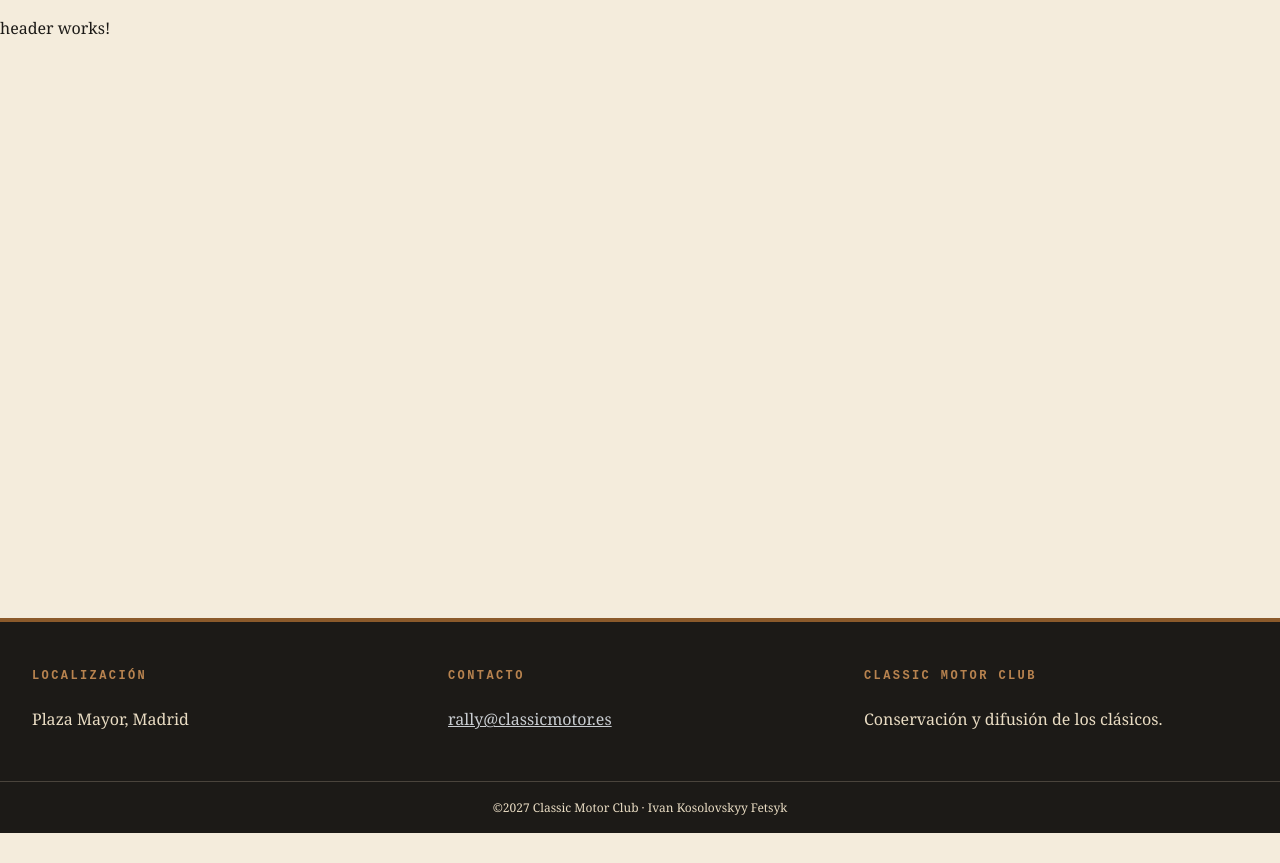
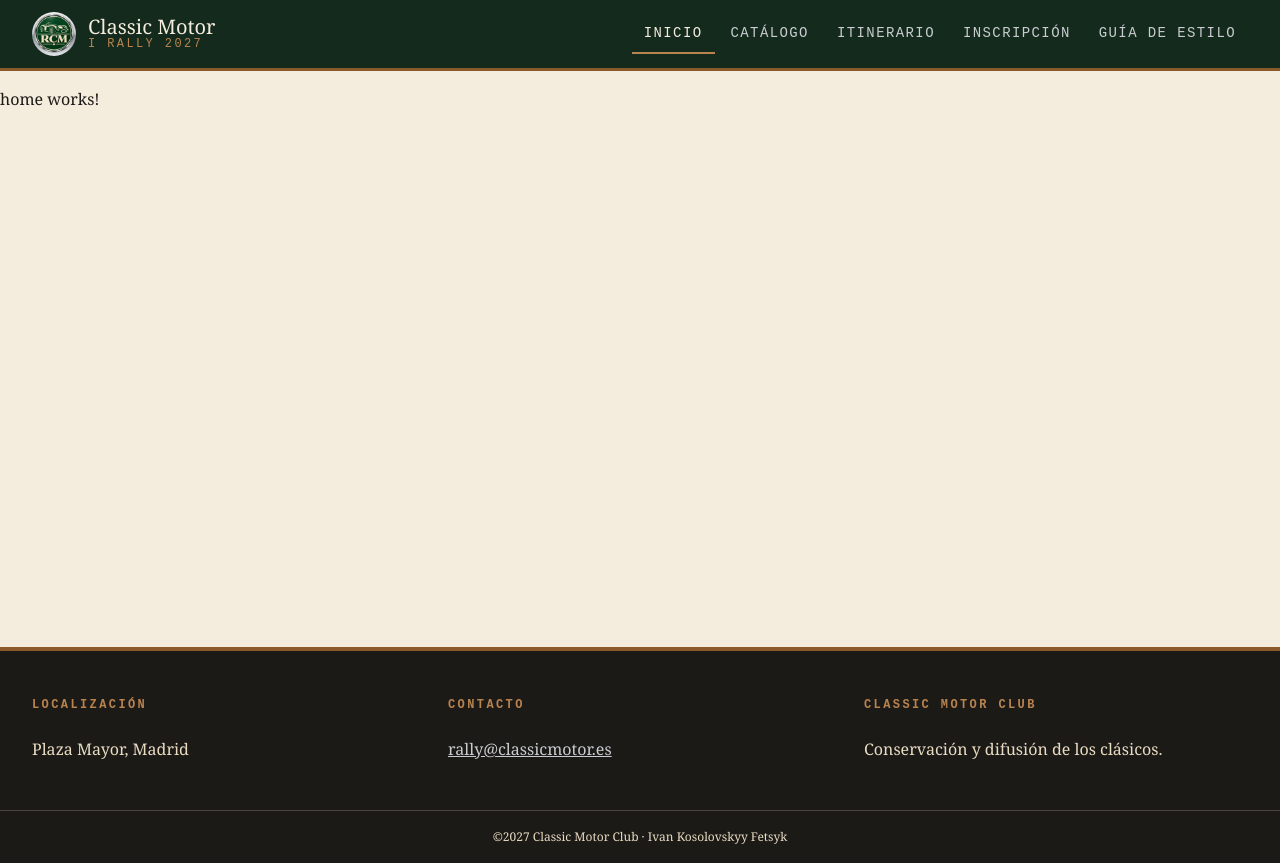
Before and after one commit to donivanovich/RallyClassicMotors, an Angular app: page / in a window 1280 px wide. Before the commit the page ends 833 px from the top, so only its background shows below. Built offline with nearby package versions, Linux system fonts and the light colour scheme.

Commit message:
feat: routes and header view

```diff
--- a/src/app/app.routes.ts
+++ b/src/app/app.routes.ts
@@ -1,3 +1,10 @@
 import { Routes } from '@angular/router';
 
-export const routes: Routes = [];
+export const routes: Routes = [
+  { path: '', loadComponent: () => import('./pages/home/home').then(m => m.Home) },
+  { path: 'catalogo', loadComponent: () => import('./pages/catalog/catalog').then(m => m.Catalog) },
+  { path: 'itinerario', loadComponent: () => import('./pages/itinerary/itinerary').then(m => m.Itinerary) },
+  { path: 'inscripcion', loadComponent: () => import('./pages/registration/registration').then(m => m.Registration) },
+  { path: 'guia-estilo', loadComponent: () => import('./pages/style-guide/style-guide').then(m => m.StyleGuide) },
+  { path: '**', redirectTo: '' },
+];
--- a/src/app/layout/header/header.html
+++ b/src/app/layout/header/header.html
@@ -1 +1,42 @@
-<p>header works!</p>
+<header class="header">
+  <div class="header__inner">
+
+    <a routerLink="/" class="header__brand" (click)="close()">
+      <img class="header__emblem" src="/assets/img/logo.png" alt="Classic Motor"/>
+      <span class="header__name">Classic Motor <small class="header__edition">I Rally 2027</small></span>
+    </a>
+
+    <button class="header__toggle" type="button"
+      [attr.aria-expanded]="open()"
+      aria-controls="menu-principal"
+      (click)="toggle()">
+      <span class="header__toggle-label">{{ open() ? 'Cerrar' : 'Menú' }}</span>
+    </button>
+
+    <nav class="nav" [class.nav--open]="open()" id="menu-principal" aria-label="Navegación principal">
+      <ul class="nav__list">
+        <li class="nav__item">
+          <a class="nav__link" routerLink="/" routerLinkActive="nav__link--active"
+            [routerLinkActiveOptions]="{ exact: true }" (click)="close()">Inicio</a>
+        </li>
+        <li class="nav__item">
+          <a class="nav__link" routerLink="/catalogo" routerLinkActive="nav__link--active"
+            (click)="close()">Catálogo</a>
+        </li>
+        <li class="nav__item">
+          <a class="nav__link" routerLink="/itinerario" routerLinkActive="nav__link--active"
+            (click)="close()">Itinerario</a>
+        </li>
+        <li class="nav__item">
+          <a class="nav__link" routerLink="/inscripcion" routerLinkActive="nav__link--active"
+            (click)="close()">Inscripción</a>
+        </li>
+        <li class="nav__item">
+          <a class="nav__link" routerLink="/guia-estilo" routerLinkActive="nav__link--active"
+            (click)="close()">Guía de estilo</a>
+        </li>
+      </ul>
+    </nav>
+
+  </div>
+</header>
--- a/src/app/layout/header/header.scss
+++ b/src/app/layout/header/header.scss
@@ -0,0 +1,117 @@
+@use 'variables' as *;
+@use 'mixins' as *;
+
+.header {
+  background: $color-racing-green-dark;
+  border-bottom: 3px solid $color-leather;
+  position: sticky;
+  top: 0;
+  z-index: 50;
+
+  &__inner {
+    @include container;
+    display: flex;
+    flex-wrap: wrap;
+    align-items: center;
+    justify-content: space-between;
+    padding-block: $space-3;
+  }
+
+  &__brand {
+    display: flex;
+    align-items: center;
+    gap: $space-3;
+    color: $color-cream;
+    text-decoration: none;
+  }
+
+  &__emblem {
+    display: grid;
+    place-items: center;
+    width: 44px;
+    height: 44px;
+    border-radius: 50%;
+    background: $gradient-chrome;
+    color: $color-racing-green-dark;
+    font-family: $font-display;
+    font-weight: $font-weight-bold;
+  }
+
+  &__name {
+    font-family: $font-display;
+    font-size: $font-size-lg;
+    line-height: 1.1;
+  }
+
+  &__edition {
+    display: block;
+    @include eyebrow;
+    color: $color-leather-light;
+  }
+
+  &__toggle {
+    padding: $space-2 $space-4;
+    background: transparent;
+    border: 1px solid $color-chrome;
+    color: $color-cream;
+    font-family: $font-mono;
+    text-transform: uppercase;
+    cursor: pointer;
+  }
+
+  @include mq($bp-tablet) {
+    &__toggle {
+      display: none;
+    }
+  }
+}
+
+.nav {
+  display: none;
+  width: 100%;
+
+  &--open {
+    display: block;
+  }
+
+  &__list {
+    list-style: none;
+    margin: 0;
+    padding: $space-4 0 0;
+    display: flex;
+    flex-direction: column;
+    gap: $space-1;
+  }
+
+  &__link {
+    display: block;
+    padding: $space-2 $space-3;
+    color: $color-chrome;
+    text-decoration: none;
+    font-family: $font-mono;
+    font-size: $font-size-sm;
+    text-transform: uppercase;
+    letter-spacing: 0.1em;
+    border-bottom: 2px solid transparent;
+    transition: color $transition-base, border-color $transition-base;
+
+    &:hover {
+      color: $color-cream;
+    }
+  }
+
+  &__link--active {
+    color: $color-cream;
+    border-bottom-color: $color-leather-light;
+  }
+
+  @include mq($bp-tablet) {
+    display: block;
+    width: auto;
+
+    &__list {
+      flex-direction: row;
+      padding: 0;
+    }
+  }
+}
--- a/src/app/layout/header/header.ts
+++ b/src/app/layout/header/header.ts
@@ -1,9 +1,20 @@
-import { Component } from '@angular/core';
+import { Component, signal } from '@angular/core';
+import { RouterLink, RouterLinkActive } from '@angular/router';
 
 @Component({
   selector: 'app-header',
-  imports: [],
+  imports: [RouterLink, RouterLinkActive],
   templateUrl: './header.html',
   styleUrl: './header.scss',
 })
-export class Header {}
+export class Header {
+  readonly open = signal(false);
+
+  toggle(): void {
+    this.open.update(v => !v);
+  }
+
+  close(): void {
+    this.open.set(false);
+  }
+}
```
Also changed, not shown: public/assets/img/logo.png (renamed from src/assets/img/logo.png).
